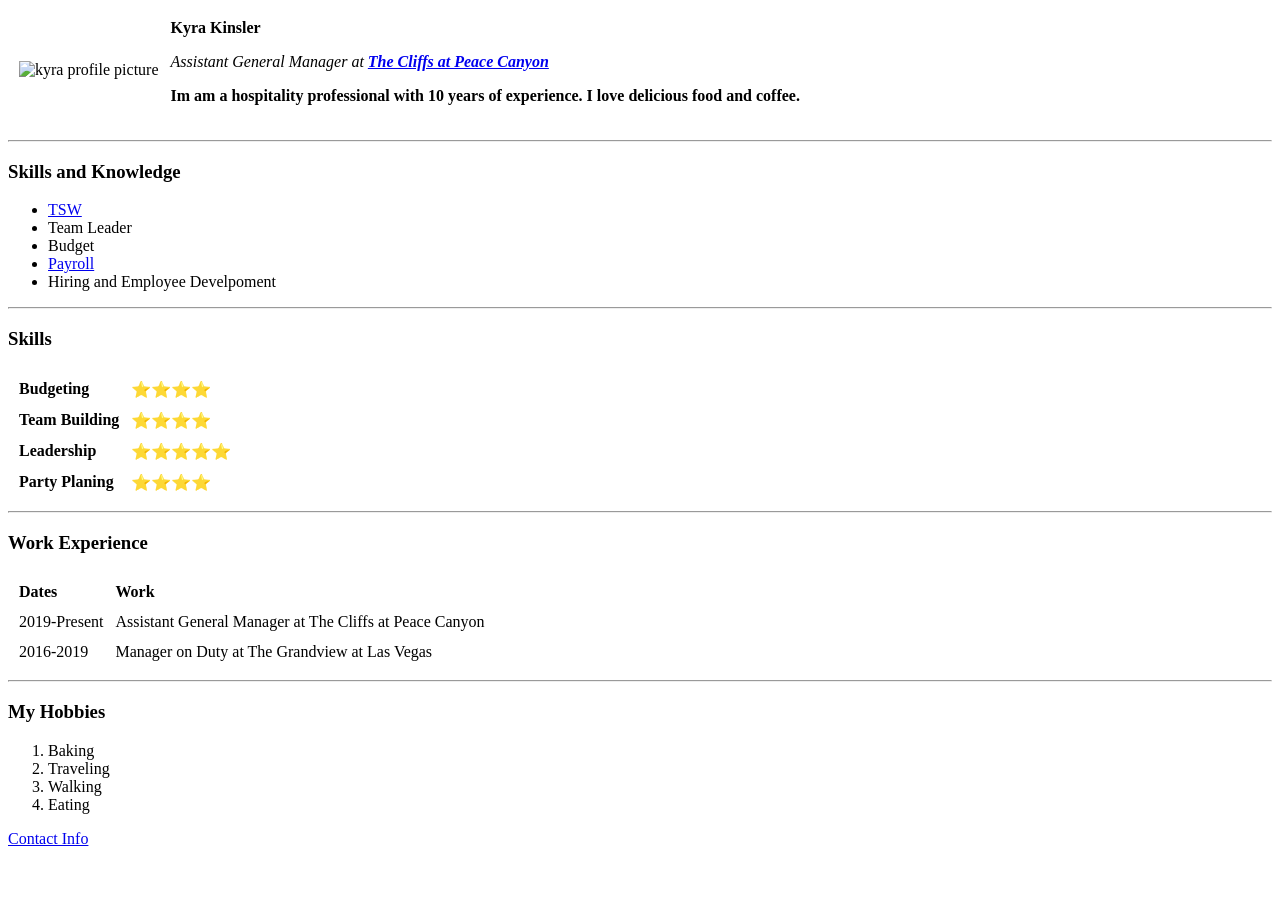
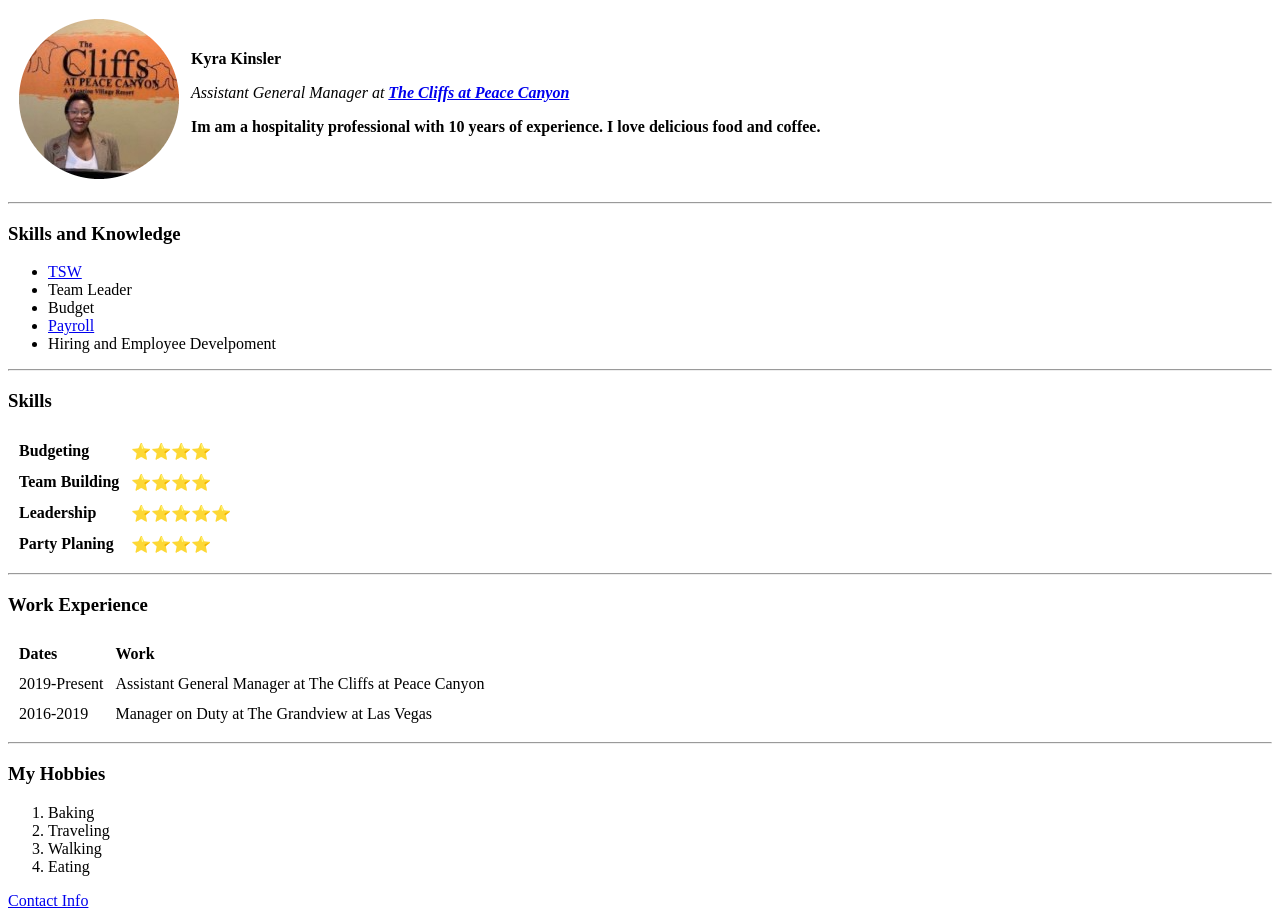
Before and after one commit to Kyrabanks6/CV, a plain HTML site: page index.html in a window 1280 px wide. Before the commit the page ends 856 px from the top, so only its background shows below. Drawn offline with Linux system fonts and the light colour scheme.

Commit message:
Updated Index

```diff
--- a/index.html
+++ b/index.html
@@ -10,7 +10,7 @@
   <table cellspacing="10">
 
     <tr>
-      <td><img src="kcliffs(2)png" alt="kyra profile picture"></td>
+      <td><img src="kcliffs(2).png" alt="kyra profile picture"></td>
       <td> <Strong>
           <h>Kyra Kinsler</h>
         </Strong>
```
